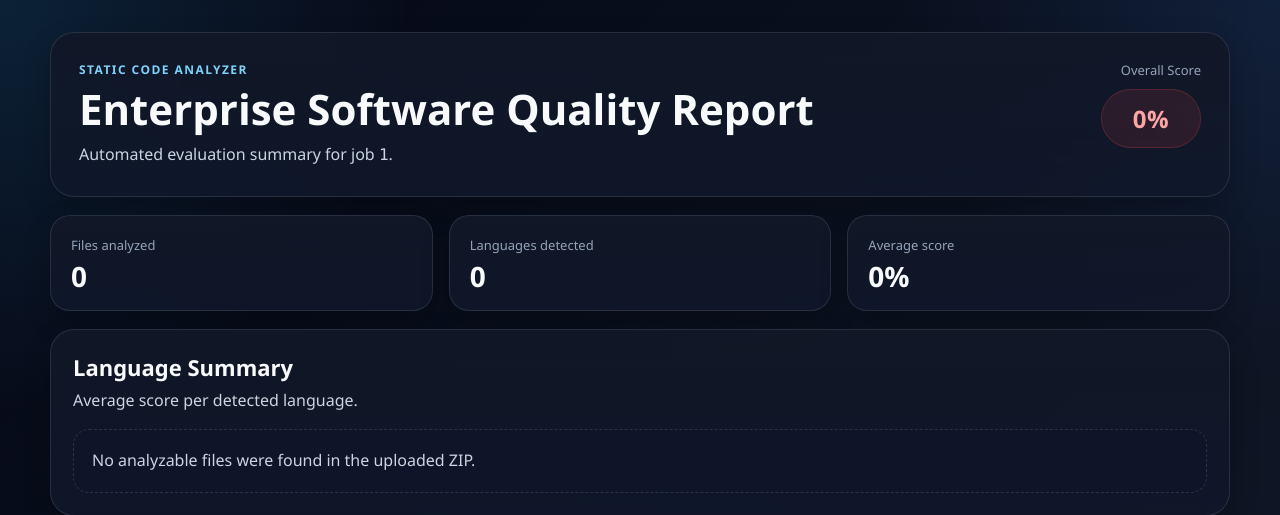
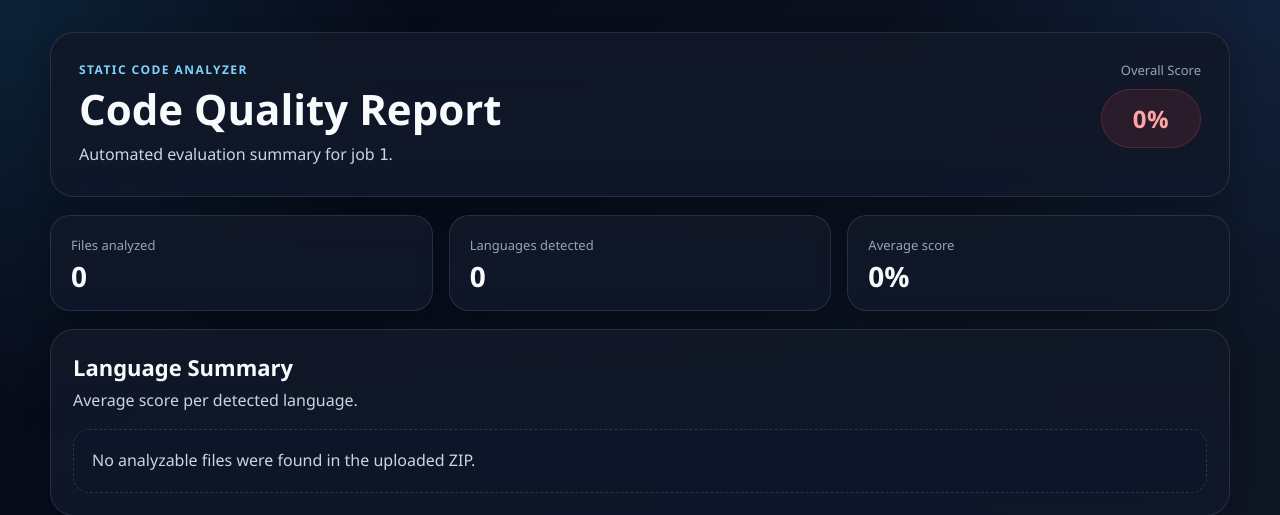
Before and after one commit to Static-Code-Analyzer-App-Foundation/static-code-analyzer-app, a Flask app: page /result/1 in a window 1280 px wide. Shown: the top 515 px of the page. Run offline with Flask 3, Linux system fonts and the light colour scheme; data that the repository does not hold is empty.

Commit message:
Change report title from SQA to CQA

```diff
--- a/templates/result.html
+++ b/templates/result.html
@@ -1,5 +1,5 @@
 {% extends "base.html" %}
-{% block title %}SQA Report{% endblock %}
+{% block title %}CQA Report{% endblock %}
 {% block body_class %}page-result{% endblock %}
 
 {% block content %}
@@ -15,7 +15,7 @@
     <section class="hero-banner">
       <div>
         <p class="eyebrow">Static Code Analyzer</p>
-        <h1>Enterprise Software Quality Report</h1>
+        <h1>Code Quality Report</h1>
         <p class="hero-copy">Automated evaluation summary for job <span class="mono">{{ job_id }}</span>.</p>
       </div>
 
```
